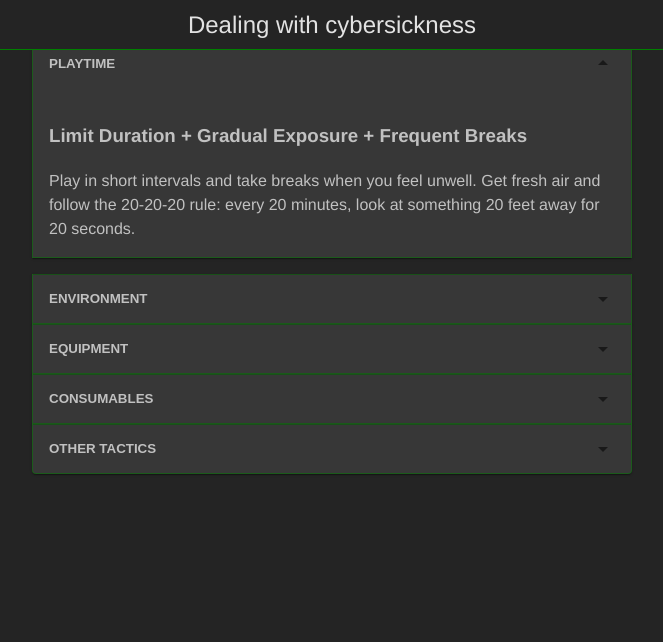
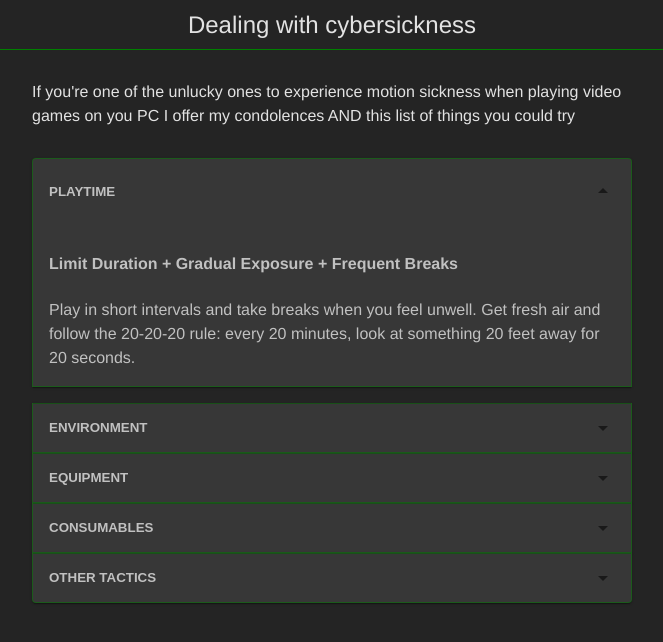
Before and after one commit to kokakarova/cybersickness-no, a React (Vite) app: page / in a window 1280 px wide. Both pictures are taken after a click on the button "PLAYTIME". Shown: the top 642 px of the page, without its empty margins (308-971 px from the left). Built offline with nearby package versions, Linux system fonts and the light colour scheme.

Commit message:
import intro and change styling for subheader

```diff
--- a/src/App.tsx
+++ b/src/App.tsx
@@ -1,5 +1,6 @@
 import TheAccordion from './accordion/the-accordion'
 import './App.css'
+import Intro from './intro'
 import Navbar from './navbar'
 
 function App() {
@@ -8,6 +9,7 @@ function App() {
   return (
     <>
      <Navbar/>
+     <Intro/>
      <TheAccordion />
     </>
   )
--- a/src/accordion/single-accordion-element.tsx
+++ b/src/accordion/single-accordion-element.tsx
@@ -21,7 +21,7 @@ const SingleAccordionElement = ({ header, content }: Props) => {
       </AccordionSummary>
       {content.map((c) => (
         <AccordionDetails>
-          <h3>{c.subHeader}</h3>
+          <h4>{c.subHeader}</h4>
           <div>{c.text}</div>
         </AccordionDetails>
       ))}
```
